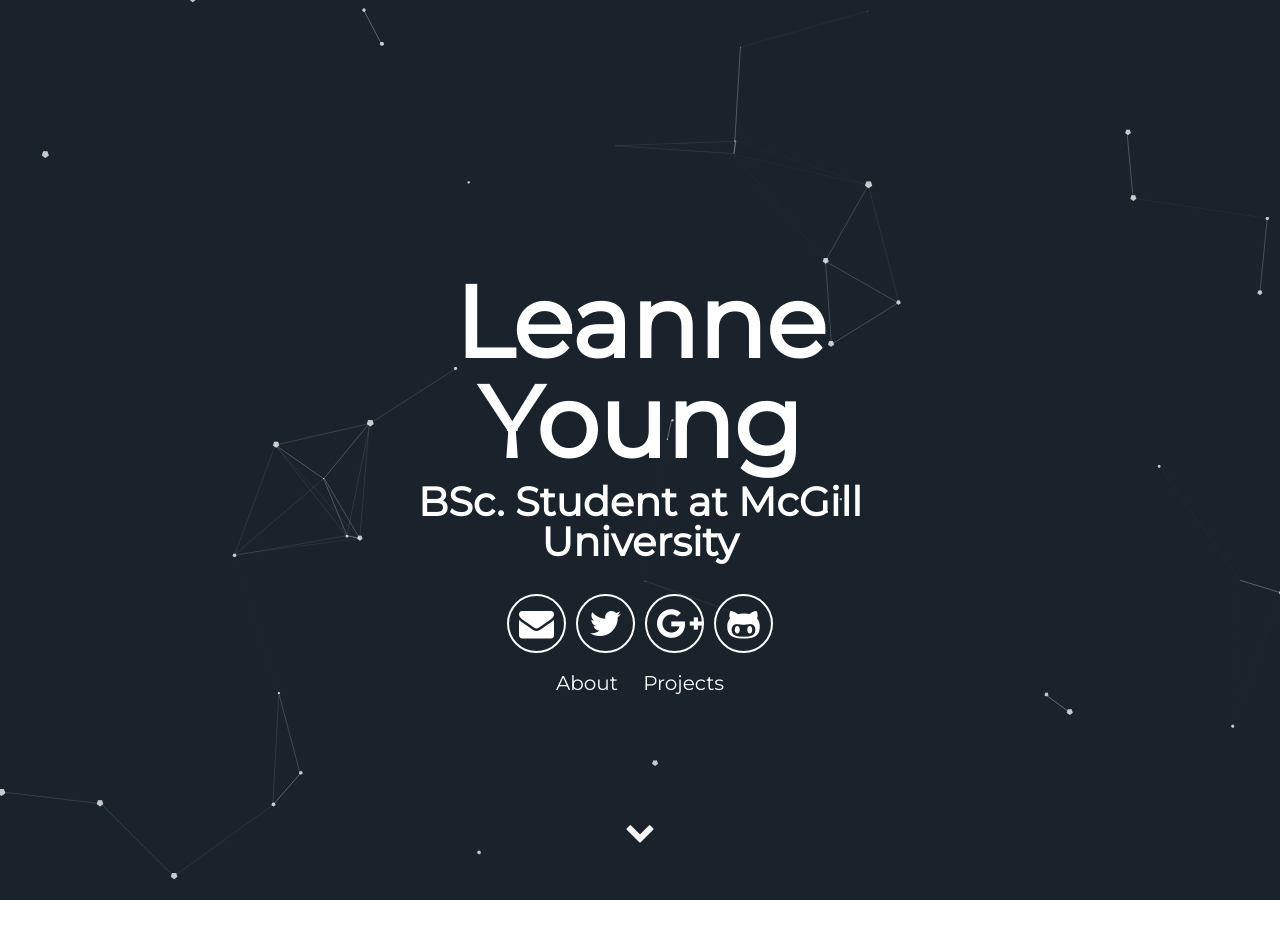
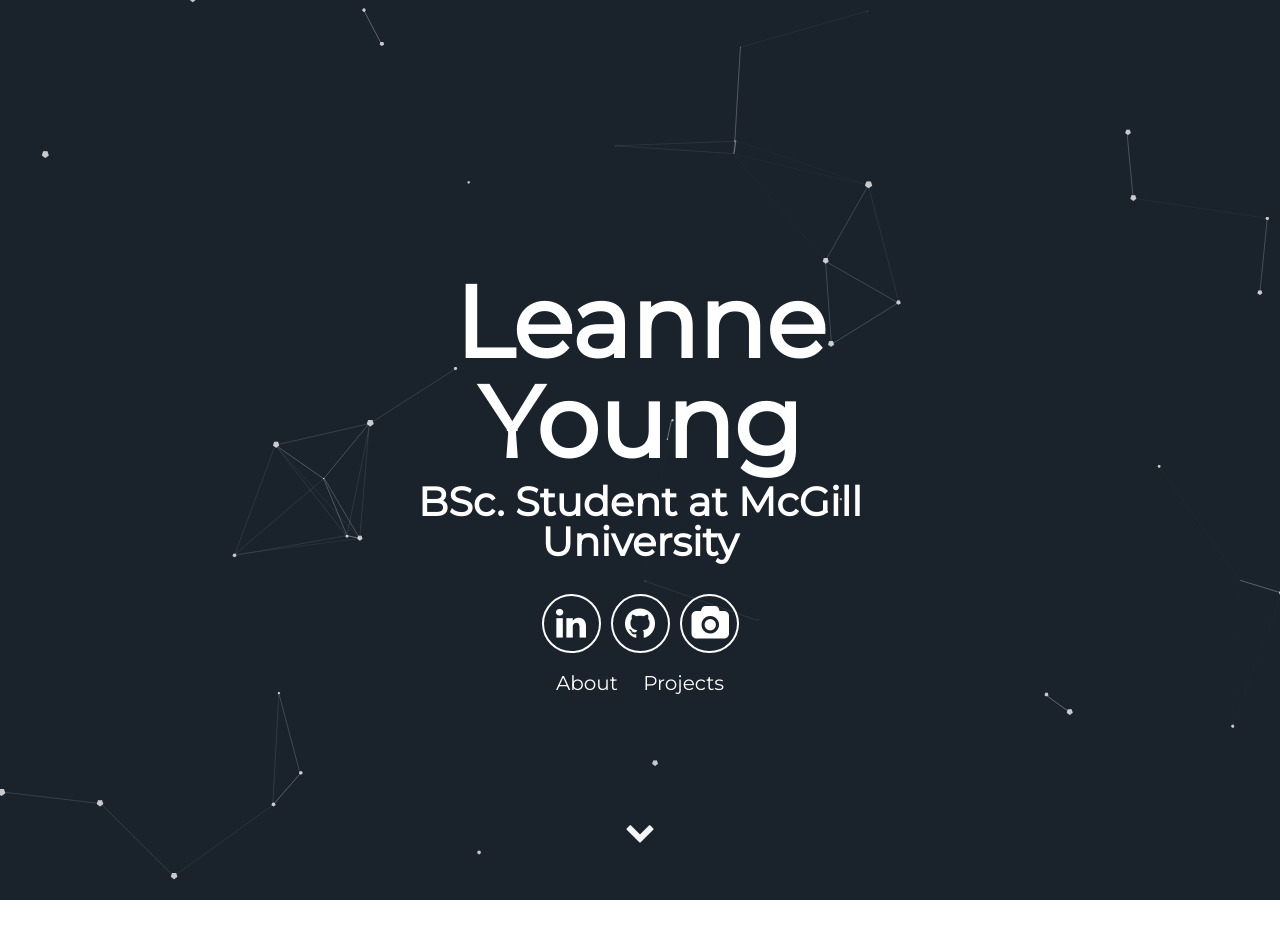
Before and after one commit to leanne-young/leanne-young.github.io, a Jekyll site: the page built from index.md, in a window 1280 px wide. Shown: the top 952 px of the page. Built offline with Jekyll 4.4.1, drawn with Linux system fonts in a browser that asks for light colours; our own code applies the rules of GitHub Pages for plain Markdown files.

Commit message:
Update header.html

```diff
--- a/_includes/header.html
+++ b/_includes/header.html
@@ -5,10 +5,10 @@
         <span class="site-description">{{site.user_title}}</span>
       </h1>
       <div class="header-icons">
-        <a aria-label="Send email" href="#"><i class="icon fa fa-envelope"></i></a>
-        <a aria-label="My Twitter" target="_blank" href="https://www.google.com/"><i class="icon fa fa-twitter" aria-hidden="true"></i></a>
-        <a aria-label="My Google Plus" target="_blank" href="#"><i class="icon fa fa-google-plus" aria-hidden="true"></i></a>
-        <a aria-label="My Github" target="_blank" href="#"><i class="icon fa fa-github-alt" aria-hidden="true"></i></a>
+        <a aria-label="Send email" href="mailto:leanneyoung.official@gmail.com><i class="icon fa fa-envelope"></i></a>
+        <a aria-label="My LinkedIn" target="_blank" href="https://www.linkedin.com/in/leanneyoung"><i class="icon fa fa-linkedin" aria-hidden="true"></i></a>
+        <a aria-label="My Github" target="_blank" href="https://github.com/leanne-young"><i class="icon fa fa-github" aria-hidden="true"></i></a>
+        <a aria-label="My Photography Site" target="_blank" href="https://gnuoyennael.wixsite.com/lyphotography"><i class="icon fa fa-camera" aria-hidden="true"></i></a>
       </div>
       <div class="header-links">
         <a class="link" href="#about" data-scroll>About </a>
```
